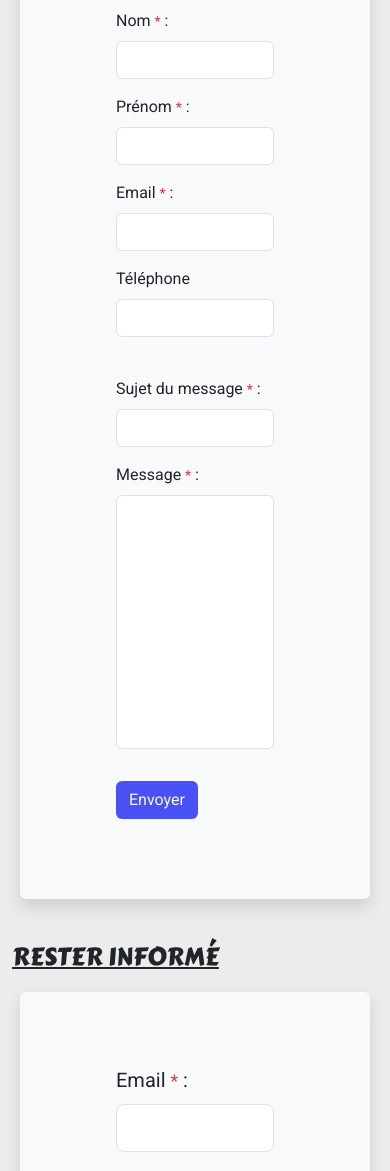
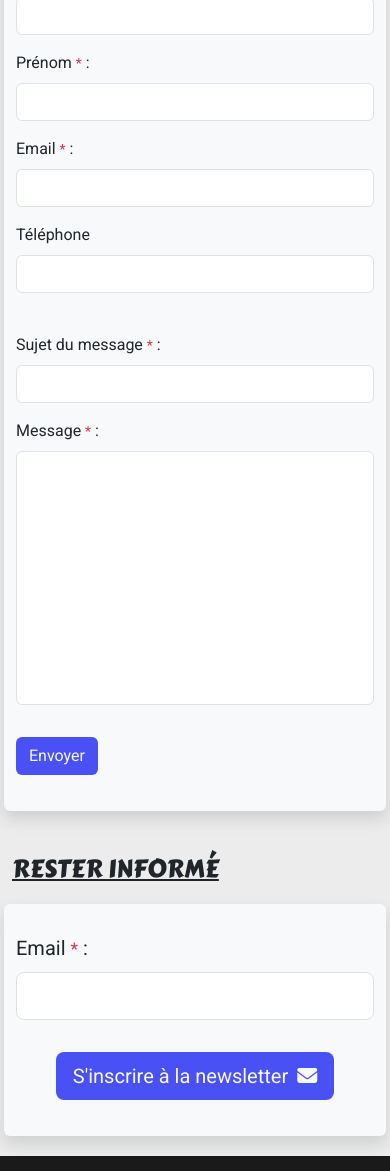
Before and after one commit to MH-DevApp/OC_Projet-3, a plain HTML site: page contact.html in a window 390 px wide. Shown: the part 229-1400 px from the top of the page. Drawn offline with Linux system fonts and the light colour scheme; a web font is replaced by a local one.

Commit message:
fix: responsive forms to page contact and reservation

```diff
--- a/contact.html
+++ b/contact.html
@@ -52,19 +52,19 @@
       </nav>
     </header>
     <section id="body" class="flex-fill">
-      <section id="contact" class="my-3 p-1 p-md-4">
-        <h2 class="text-decoration-underline px-2 px-md-4 py-1">NOUS CONTACTER</h2>
-        <form class="mx-2 px-2">
-          <div class="card bg-light border-0 shadow my-3 p-5">
-            <div class="card-body px-5">
+      <section id="contact" class="my-3 p-1 p-lg-4">
+        <h2 class="text-decoration-underline px-2 px-lg-4 py-1">NOUS CONTACTER</h2>
+        <form>
+          <div class="card bg-light border-0 shadow my-3 mx-md-3 p-1">
+            <div class="card-body px-2">
               <div class="row align-items-center justify-content-center">
-                <div class="col-12 col-md-4">
+                <div class="col-12 col-md-6 col-lg-4">
                   <div class="mb-3">
                     <label for="lastname" class="form-label">Nom <span class="small text-danger">*</span> : </label>
                     <input type="text" class="form-control" id="lastname" required>
                   </div>
                 </div>
-                <div class="col-12 col-md-4">
+                <div class="col-12 col-md-6 col-lg-4">
                   <div class="mb-3">
                     <label for="firstname" class="form-label">Prénom <span class="small text-danger">*</span> : </label>
                     <input type="text" class="form-control" id="firstname" required>
@@ -72,13 +72,13 @@
                 </div>
               </div>
               <div class="row align-items-center justify-content-center">
-                <div class="col-12 col-md-4">
+                <div class="col-12 col-md-6 col-lg-4">
                   <div class="mb-3">
                     <label for="email" class="form-label">Email <span class="small text-danger">*</span> : </label>
                     <input type="email" class="form-control" id="email" required>
                   </div>
                 </div>
-                <div class="col-12 col-md-4">
+                <div class="col-12 col-md-6 col-lg-4">
                   <div class="mb-4">
                     <label for="tel" class="form-label">Téléphone</label>
                     <input type="tel" class="form-control" id="tel">
@@ -86,7 +86,7 @@
                 </div>
               </div>
               <div class="row align-items-center justify-content-center mt-3">
-                <div class="col-12 col-md-8">
+                <div class="col-12 col-md-12 col-lg-8">
                   <div class="mb-3">
                     <label for="message-subject" class="form-label">Sujet du message <span class="small text-danger">*</span> : </label>
                     <input type="text" class="form-control" id="message-subject" required>
@@ -94,7 +94,7 @@
                 </div>
               </div>
               <div class="row align-items-center justify-content-center">
-                <div class="col-12 col-md-8">
+                <div class="col-12 col-md-12 col-lg-8">
                   <div class="mb-3">
                     <label for="message-content" class="form-label">Message <span class="small text-danger">*</span> : </label>
                     <textarea rows="10" class="form-control" id="message-content" required></textarea>
@@ -102,7 +102,7 @@
                 </div>
               </div>
               <div class="row align-items-center justify-content-center mb-3 mt-3">
-                <div class="col-12 col-md-8">
+                <div class="col-12 col-md-12 col-lg-8">
                   <button type="submit" class="btn text-light cs-bg-secondary-1">Envoyer</button>
                 </div>
               </div>
@@ -111,12 +111,12 @@
         </form>
       </section>
       <section id="newsletter" class="p-1 p-md-4">
-        <h2 class="text-decoration-underline px-2 px-md-4 py-1">RESTER INFORMÉ</h2>
-        <form class="mx-2 px-2">
-          <div class="card border-0 shadow bg-light my-3 p-5">
-            <div class="card-body px-5">
+        <h2 class="text-decoration-underline px-2 px-lg-4 py-1">RESTER INFORMÉ</h2>
+        <form>
+          <div class="card border-0 shadow bg-light my-3 mx-md-3 p-1">
+            <div class="card-body px-2">
               <div class="row align-items-center justify-content-center">
-                <div class="col-12 col-md-4">
+                <div class="col-12 col-md-8 col-lg-6">
                   <div class="mb-3">
                     <label for="email-newsletter" class="col-form-label-lg">Email <span class="small text-danger">*</span> : </label>
                     <input type="email" class="form-control form-control-lg" id="email-newsletter" required>
@@ -124,7 +124,7 @@
                 </div>
               </div>
               <div class="row align-items-center justify-content-center mb-3 mt-3">
-                <div class="col-12 col-md-4 text-center">
+                <div class="col-12 col-md-8 col-lg-6 text-center">
                   <button type="submit" class="btn btn-lg text-light cs-bg-secondary-1">
                     S'inscrire à la newsletter
                     <i class="fa-solid fa-envelope ms-1"></i>
```
Also changed, not shown: reservation.html (+1 -1 lines).
